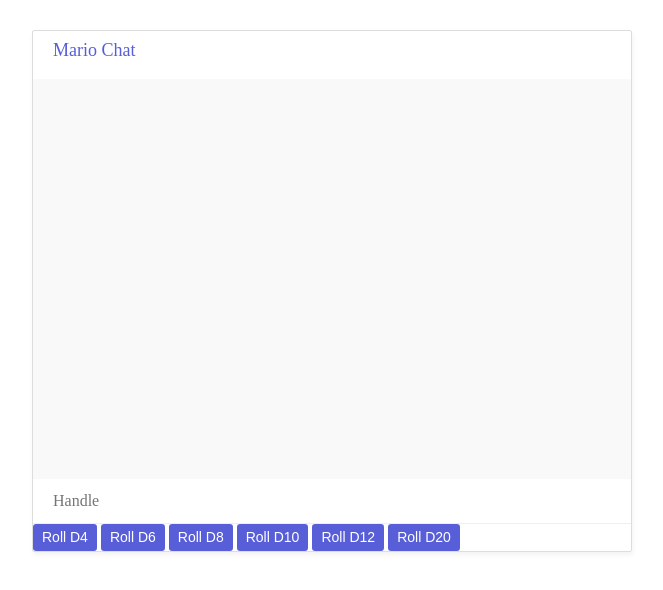
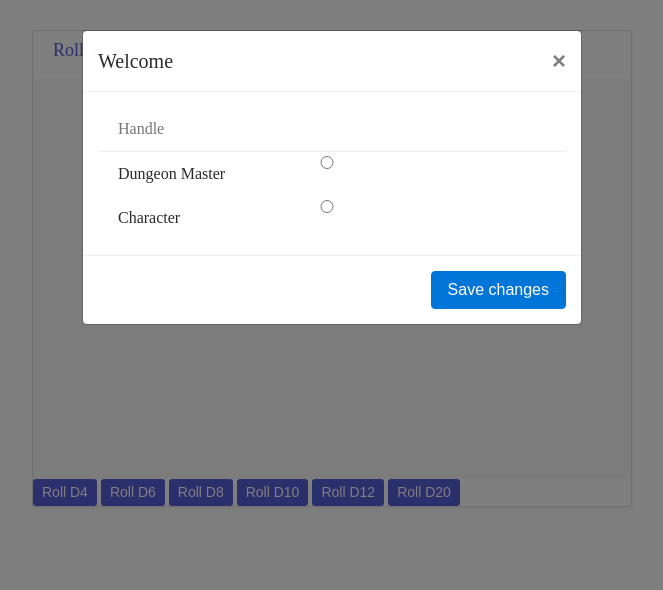
Before and after one commit to RatulMukherjee/dnd, a website: page public/index.html in a window 1280 px wide. Shown: the whole page, without its empty margins (308-971 px from the left). Drawn offline with nearby package versions, Linux system fonts and the light colour scheme; no server answers.

Commit message:
Added Popup for Role Entry

```diff
--- a/public/chat.js
+++ b/public/chat.js
@@ -1,21 +1,36 @@
 // Make connection
 var socket = io.connect('http://localhost:4000');
     $(document).ready(function () {
-        $(".btn").click(function (e) {
+        if(localStorage.getItem('Handle')==undefined){
+            $("#signup").modal('show');
+        }
+
+        //var roll_count=""
+       $("#savedetails").click(function (e) {
+           e.preventDefault();
+           localStorage.setItem('token',$('input[name=Radio]:checked').val());
+           localStorage.setItem('Handle',$("#user").val())
+
+           $("#signup").modal('hide');
+
+
+       });
+
+        $(".btn-sm").click(function (e) {
             e.preventDefault();
-            var roll_count =$(this).attr('id').substring(1);
+              var roll_count =$(this).attr('id').substring(1);
 
             socket.emit('roll', {
                 dice: roll_count,
                 roll: Math.floor((Math.random() * parseInt(roll_count)) + 1),
-                handle: $("#handle").val()
+                handle: localStorage.getItem('Handle')
             });
 
 
         });
 
             socket.on('roll', function(data){
-                var str= '<p><strong>' + data.handle + ' has just rolled a D'+roll_count+'</strong>' + data.roll + '</p>';
+                var str= '<p><strong>' + data.handle + ' has just rolled a D'+data.dice +'</strong> ' + data.roll + '</p>';
                 $("#output").append(str);
             });
 
--- a/public/index.html
+++ b/public/index.html
@@ -1,15 +1,3 @@
-<!DOCTYPE html>
-<html>
-
-    <body>
-
-
-
-    </body>
-
-
-</html>
-
 
 <!doctype html>
 <html lang="en">
@@ -29,11 +17,11 @@
 
   <body>
         <div id="mario-chat">
-                <h2>Mario Chat</h2>
+                <h2> Roll Log</h2>
                 <div id="chat-window">
                     <div id="output"></div>
                 </div>
-                <input id="handle" type="text" placeholder="Handle" />
+
                 <!-- <input id="message" type="text" placeholder="Message" /> -->
                 <button class="btn btn-sm" id="d4">Roll D4</button>
                 <button class="btn btn-sm" id="d6">Roll D6</button>
@@ -41,7 +29,40 @@
                 <button class="btn btn-sm" id="d10">Roll D10</button>
                 <button class="btn btn-sm" id="d12">Roll D12</button>
                 <button class="btn btn-sm" id="d20">Roll D20</button>
+        </div>
+
+        <div class="modal fade" id="signup" tabindex="-1" role="dialog">
+            <div class="modal-dialog modal-dialog-centered" role="document">
+              <div class="modal-content">
+                <div class="modal-header">
+                  <h5 class="modal-title" id="exampleModalLongTitle">Welcome</h5>
+
+                  <button type="button" class="close" data-dismiss="modal" aria-label="Close">
+                    <span aria-hidden="true">&times;</span>
+                  </button>
+                </div>
+                <div class="modal-body">
+                    <input type="text" name="user" id="user" placeholder="Handle">
+
+                            <input class="form-check-input" type="radio" name="Radio" id="dm" value="dm" >
+                            <label class="form-check-label" for="Radio">
+                              Dungeon Master
+                            </label>
+
+
+                            <input class="form-check-input" type="radio" name="Radio" id="charc" value="charc">
+                            <label class="form-check-label" for="Radio">
+                                Character
+                            </label>
+
+                </div>
+                <div class="modal-footer">
+
+                  <button type="button" id="savedetails" class="btn btn-primary">Save changes</button>
+                </div>
+              </div>
             </div>
+          </div>
 
 
 
```
